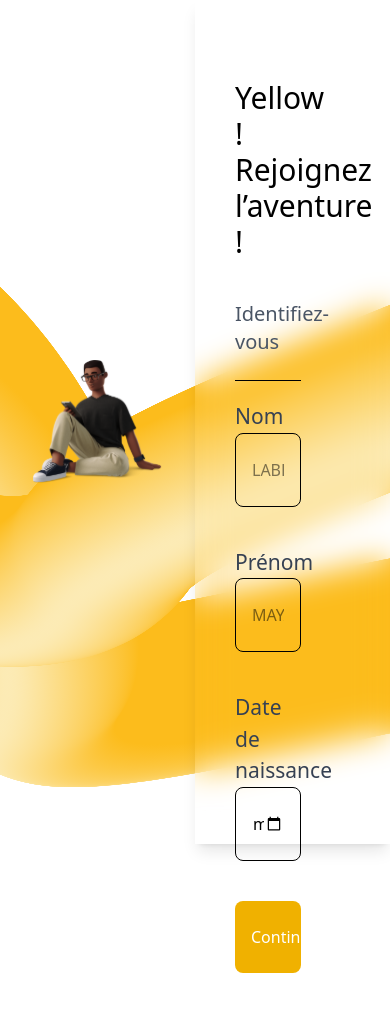
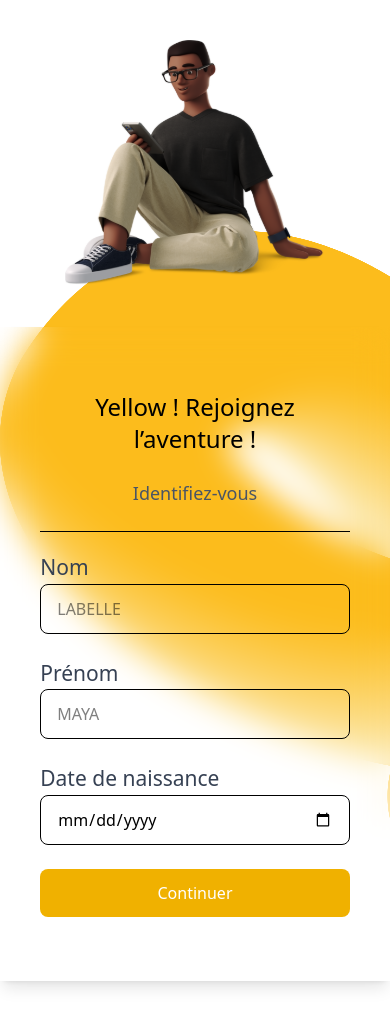
Before and after one commit to Ange01234/Vue.js-form, a Vue app: page / in a window 390 px wide. After the commit the page ends 981 px from the top, so only its background shows below. Built offline with nearby package versions, Linux system fonts and the light colour scheme.

Commit message:
{feat}: responsivity

```diff
--- a/src/components/FormComponent.vue
+++ b/src/components/FormComponent.vue
@@ -1,50 +1,50 @@
 <template>
-  <div class="flex h-screen bg-cover bg-center" style="background-image: url('/gradient.svg');">
-    <!-- Partie gauche avec l'image -->
-    <div class="w-1/2 flex items-center justify-center relative">
+  <div class="flex flex-col md:flex-row h-full bg-cover md:bg-center bg-left" style="background-image: url('/gradient.svg');">
+    <!-- Partie gauche (image) -->
+    <div class="w-full md:w-1/2 flex items-center justify-center relative py-10">
       <div class="absolute w-3/4 h-3/4"></div>
-      <img src="/character.svg" alt="Illustration" class="relative w-2/3" />
+      <img src="/character.svg" alt="Illustration" class="relative w-2/3 md:w-1/2" />
     </div>
 
-    <!-- Partie droite avec le formulaire -->
-    <div class="w-1/2 backdrop-blur-lg shadow-lg">
-      <div class="p-10 my-10 w-3/4">
-        <h1 class="text-3xl font-medium mb-10 text-black">Yellow ! Rejoignez l’aventure !</h1>
-        <p v-if="step === 1 || step === 2" class="text-gray-600 mb-6 text-xl">Identifiez-vous</p>
-        <p v-if="step === 3" class="text-gray-600 mb-6 text-xl">Plus qu'une étape</p>
+    <!-- Partie droite (formulaire) -->
+    <div class="w-full md:w-1/2 backdrop-blur-lg shadow-lg flex justify-center py-10">
+      <div class="p-6 md:p-10 w-11/12 md:w-3/4">
+        <h1 class="text-2xl md:text-3xl font-medium mb-6 text-black text-center md:text-left">Yellow ! Rejoignez l’aventure !</h1>
+        <p v-if="step === 1 || step === 2" class="text-gray-600 mb-6 text-lg md:text-xl text-center md:text-left">Identifiez-vous</p>
+        <p v-if="step === 3" class="text-gray-600 mb-6 text-lg md:text-xl text-center md:text-left">Plus qu'une étape</p>
 
         <hr class="mb-5">
 
         <form @submit.prevent="submitForm">
           <!-- Étape 1 -->
           <div v-if="step === 1">
-            <div class="mb-10">
+            <div class="mb-6 md:mb-10">
               <label class="block text-gray-700">Nom</label>
-              <input type="text" v-model="form.nom" placeholder="LABELLE" class="w-full px-4 py-6 border rounded-lg focus:outline-none" />
+              <input type="text" v-model="form.nom" placeholder="LABELLE" class="w-full px-4 py-3 md:py-6 border rounded-lg focus:outline-none" />
             </div>
-            <div class="mb-10">
+            <div class="mb-6 md:mb-10">
               <label class="block text-gray-700">Prénom</label>
-              <input type="text" v-model="form.prenom" placeholder="MAYA" class="w-full px-4 py-6 border rounded-lg focus:outline-none" />
+              <input type="text" v-model="form.prenom" placeholder="MAYA" class="w-full px-4 py-3 md:py-6 border rounded-lg focus:outline-none" />
             </div>
-            <div class="mb-10">
+            <div class="mb-6 md:mb-10">
               <label class="block text-gray-700">Date de naissance</label>
-              <input type="date" v-model="form.date" class="w-full px-4 py-6 border rounded-lg focus:outline-none" />
+              <input type="date" v-model="form.date" class="w-full px-4 py-3 md:py-6 border rounded-lg focus:outline-none" />
             </div>
           </div>
 
           <!-- Étape 2 -->
           <div v-if="step === 2">
-            <div class="mb-10">
+            <div class="mb-6 md:mb-10">
               <label class="block text-gray-700">Numéro de téléphone</label>
-              <input type="text" v-model="form.numero" @focus="formatNumero" @input="formatNumero" placeholder="01 XXXXXXXX" class="w-full px-4 py-6 border rounded-lg focus:outline-none" />
+              <input type="text" v-model="form.numero" @focus="formatNumero" @input="formatNumero" placeholder="01 XXXXXXXX" class="w-full px-4 py-3 md:py-6 border rounded-lg focus:outline-none" />
             </div>
-            <div class="mb-10">
+            <div class="mb-6 md:mb-10">
               <label class="block text-gray-700">Ville</label>
-              <input type="text" v-model="form.ville" class="w-full px-4 py-6 border rounded-lg focus:outline-none" />
+              <input type="text" v-model="form.ville" class="w-full px-4 py-3 md:py-6 border rounded-lg focus:outline-none" />
             </div>
-            <div class="mb-10">
+            <div class="mb-6 md:mb-10">
               <label class="block text-gray-700">Quartier</label>
-              <input type="text" v-model="form.quartier" class="w-full px-4 py-6 border rounded-lg focus:outline-none" />
+              <input type="text" v-model="form.quartier" class="w-full px-4 py-3 md:py-6 border rounded-lg focus:outline-none" />
             </div>
           </div>
 
@@ -52,7 +52,7 @@
           <div v-if="step === 3">
             <label class="block text-gray-700">Vérification OTP</label>
             <p class="text-gray-600 mb-2">Saisir le code envoyé au {{ form.numero }}</p>
-            <div class="flex space-x-2">
+            <div class="flex justify-center space-x-2">
               <input
                 v-for="(digit, index) in otp"
                 :key="index"
@@ -61,23 +61,23 @@
                 v-model="otp[index]"
                 :ref="`otpInput${index}`"
                 @input="focusNext(index)"
-                class="w-15 h-15 text-center border rounded-lg focus:outline-none focus:ring-2 focus:ring-yellow-400 bg-white mr-5"
+                class="w-12 h-12 md:w-15 md:h-15 text-center border rounded-lg focus:outline-none focus:ring-2 focus:ring-yellow-400 bg-white"
               />
-              <p v-if="otpError" class="text-red-500 mt-2">{{ otpError }}</p>
             </div>
+            <p v-if="otpError" class="text-red-500 mt-2 text-center">{{ otpError }}</p>
           </div>
 
-          <!-- Boutons de navigation -->
-          <div class="flex justify-between mt-4">
-            <!-- <button type="button" @click="prevStep" v-if="step > 1" class="bg-gray-300 text-black py-6 px-4 rounded-lg hover:bg-gray-400">Précédent</button> -->
-            <button type="button" @click="nextStep" v-if="step < 3" class="bg-yellow-500 text-white py-6 px-4 rounded-lg w-full">Continuer</button>
-            <button type="submit" v-if="step === 3" class="bg-yellow-500 text-white py-6 px-4 rounded-lg w-full self-end">Vous êtes prêt ! </button>
+          <!-- Boutons -->
+          <div class="flex flex-col mt-6 space-y-4">
+            <button type="button" @click="nextStep" v-if="step < 3" class="bg-yellow-500 text-white py-3 md:py-6 px-4 rounded-lg w-full">Continuer</button>
+            <button type="submit" v-if="step === 3" class="bg-yellow-500 text-white py-3 md:py-6 px-4 rounded-lg w-full">Vous êtes prêt !</button>
           </div>
         </form>
       </div>
     </div>
   </div>
 </template>
+
 
 <script>
 export default {
```
